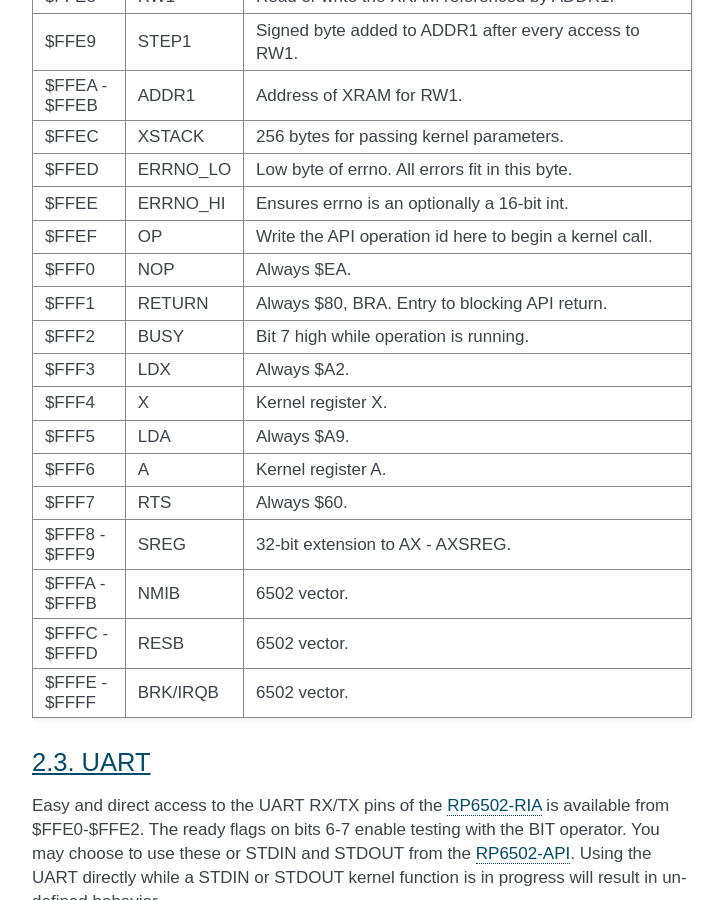
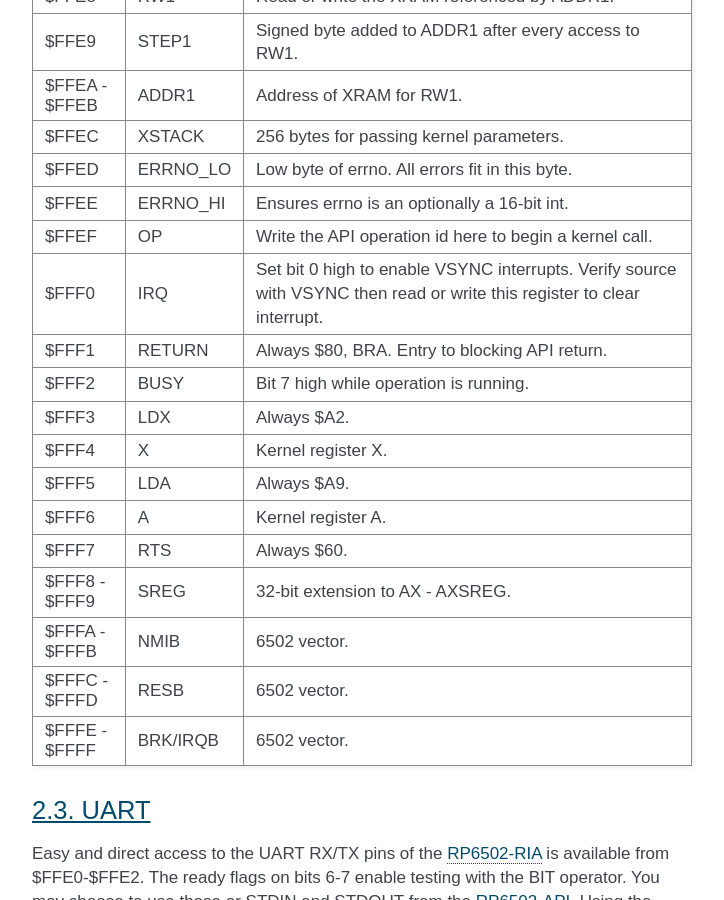
Before and after one commit to picocomputer/picocomputer.github.io, a Sphinx documentation site: the page built from docs/source/ria.rst, in a window 1280 px wide and 900 px high, scrolled down 2448 px. Shown: the whole window, without its empty margins (388-1112 px from the left). Built offline with Sphinx 7.4.7, drawn with Linux system fonts in a browser that asks for light colours; some of the changed text lies outside the part shown.

Commit message:
irq and kbd status added

```diff
--- a/docs/source/ria.rst
+++ b/docs/source/ria.rst
@@ -109,8 +109,8 @@ WARNING! Do not hook up a physical button to RESB. The RIA must remain in contro
      - OP
      - Write the API operation id here to begin a kernel call.
    * - $FFF0
-     - NOP
-     - Always $EA.
+     - IRQ
+     - Set bit 0 high to enable VSYNC interrupts. Verify source with VSYNC then read or write this register to clear interrupt.
    * - $FFF1
      - RETURN
      - Always $80, BRA. Entry to blocking API return.
```
Also changed, not shown: other parts of docs/source/ria.rst (+2 -2 lines).
